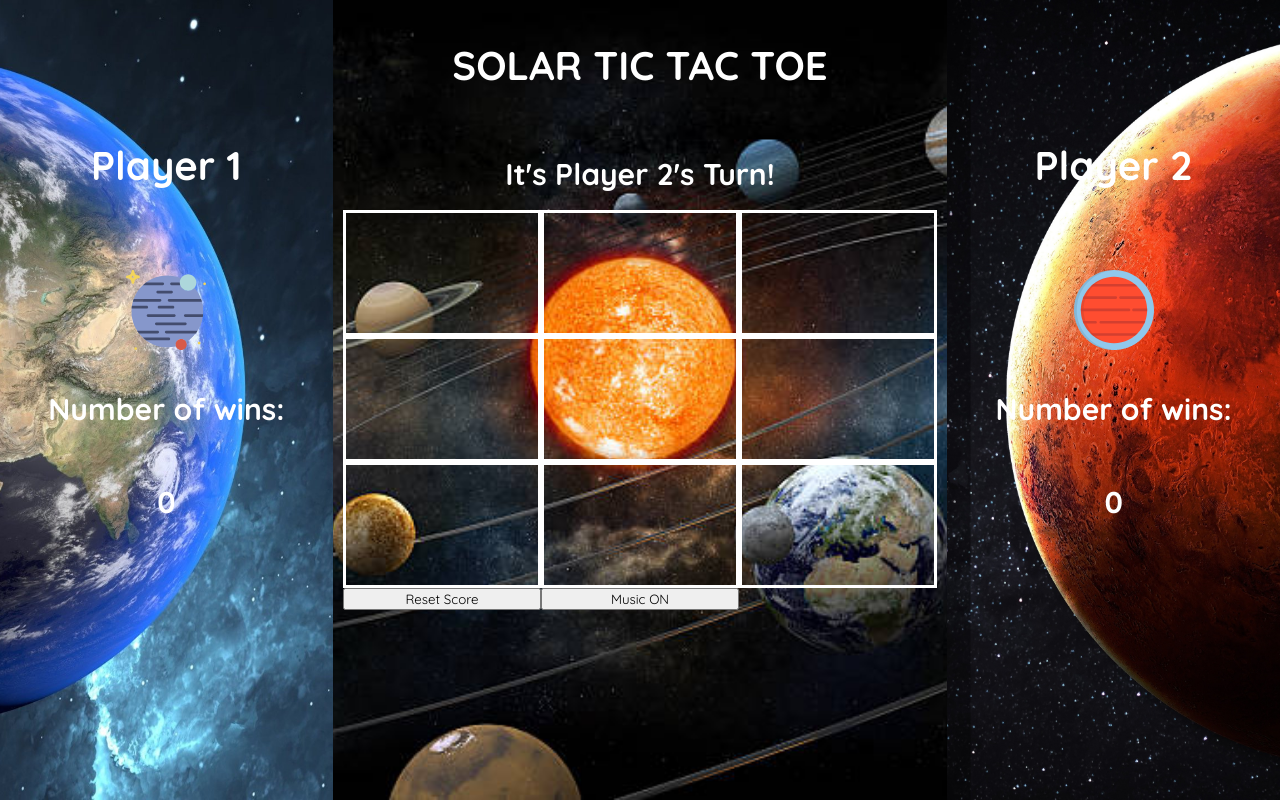
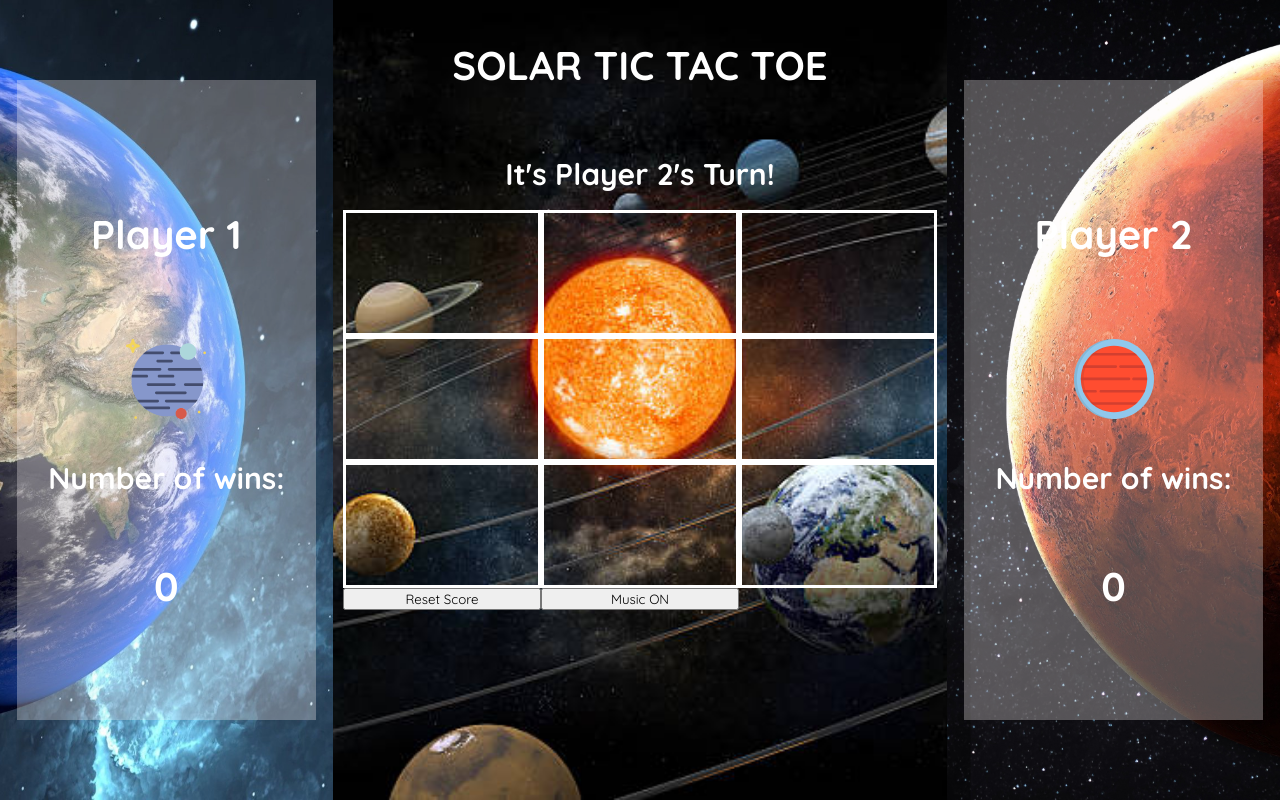
Before and after one commit to userigorgithub/tic-tac-toe, a plain HTML site: page index.html in a window 1280 px wide. Both pictures are taken after a click on the button "Start". Drawn offline with Linux system fonts and the light colour scheme.

Commit message:
Add transparent visual effect to players area

```diff
--- a/index.html
+++ b/index.html
@@ -9,7 +9,7 @@
   <body>
     <section class="opening-page">
       <div class="opening-page-wrapper">
-        <h1 class="opening-game-title">SOLAR TIC TAC TOE</h1>
+        <h1 class="opening-game-title"><span class="solar-title">SOLAR</span> TIC TAC TOE</h1>
         <p class="opening-page-paragraph">Welcome to a game for planet domination!</p>
         <p class="opening-page-paragraph">Begin to play at your own risk.</p>
         <button class="start-game-button">Start</button>
@@ -17,13 +17,15 @@
     </section>
     <section class="main-page hidden">
       <article class="player-one-area">
+        <div class="player-one-wrapper">
           <h1 class="player-one">Player 1</h1>
           <img class="token" src="./assets/planetone-galaxy-svgrepo-com.svg" alt="planet" />
           <h2 class="number-of-wins">Number of wins:</h2>
           <h3 class="number-of-wins-one">0</h3>
+        </div>
       </article>
       <article class="game-area">
-        <h1 class="game-title">SOLAR TIC TAC TOE</h1>
+        <h1 class="game-title"><span class="solar-title">SOLAR</span> TIC TAC TOE</h1>
         <h2 class="player-message">It's Player 1's Turn!</h2>
         <div class="game-grid">
           <div class="box-space" id="0"></div>
@@ -40,10 +42,12 @@
         </div>
       </article>
       <article class="player-two-area">
+        <div class="player-two-wrapper">
           <h1 class="player-two">Player 2</h1>
           <img class="token" src="./assets/planettwo-galaxy-svgrepo-com.svg" alt="planet" />
           <h2 class="number-of-wins">Number of wins:</h2>
           <h3 class="number-of-wins-two">0</h3>
+        </div>
       </article>
     </section>
     <script type="text/javascript" src="player.js"></script>
--- a/styles.css
+++ b/styles.css
@@ -30,6 +30,10 @@ button {
 button:hover {
   background-color: #282828;
   color: white;
+}
+
+.solar-title {
+  /* font-size: 60px; */
 }
 
 .hidden {
@@ -98,24 +102,35 @@ button:hover {
   background-repeat: no-repeat;
   display: flex;
   flex-direction: column;
+  justify-content: center;
   align-items: center;
-  text-align: center;
+  background-position: center;
   width: 26vw;
 }
 
 .player-one-area {
   background-image: url("./assets/earth.jpeg");
-  background-position: center;
 }
 
 .player-two-area {
   background-image: url("./assets/mars.jpeg");
-  background-position: center;
+}
+
+.player-one-wrapper,
+.player-two-wrapper {
+  display: flex;
+  flex-direction: column;
+  justify-content: center;
+  align-items: center;
+  text-align: center;
+  height: 80%;
+  width: 90%;
+  background-color: rgba(251, 245, 245, 0.3);
 }
 
 .player-one,
 .player-two {
-  margin-top: 140px;
+  margin-top: 20%;
   font-size: 40px;
 }
 
@@ -126,7 +141,7 @@ button:hover {
 
 .number-of-wins-one,
 .number-of-wins-two {
-  font-size: 30px;
+  font-size: 40px;
 }
 
 .game-area {
```
Lines whose indentation alone changed are shown as unchanged.
